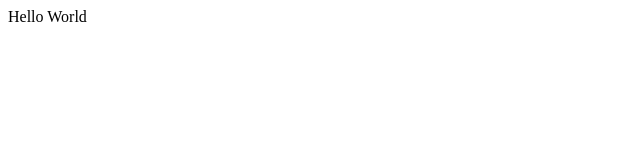
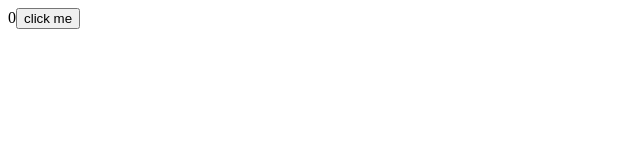
Before and after one commit to yapdianhao/BlackCat, a React app: page / in a window 1280 px wide. Shown: the top 160 px of the page, without its empty margins (0-640 px from the left). Built offline with nearby package versions, Linux system fonts and the light colour scheme.

Commit message:
add sample tsx files

```diff
--- /dev/null
+++ b/components/Counter.tsx
@@ -0,0 +1,30 @@
+import React, { useState } from 'react';
+
+interface Props {
+    children: (
+        count: number,
+        setCount: React.Dispatch<React.SetStateAction<number>>
+    ) => JSX.Element | null;
+}
+
+const Counter: React.FC<Props> = ({children}) => {
+    const [count, setCount] = useState(0);
+
+    const handleIncrement = () => {
+        setCount(count => count + 1);
+    }
+
+    return (
+        <div>
+            {/* <div>
+                Count: {count}
+            </div>
+            <button onClick={handleIncrement}>+</button>
+            <button>-</button>
+            <button>reset</button> */}
+            {children(count, setCount)}
+        </div>
+    )
+}
+
+export default Counter;
--- a/package.json
+++ b/package.json
@@ -27,5 +27,9 @@
     "webpack": "^5.37.0",
     "webpack-cli": "^4.7.0",
     "webpack-dev-server": "^3.11.2"
+  },
+  "dependencies": {
+    "@types/react-router-dom": "^5.1.7",
+    "react-router-dom": "^5.2.0"
   }
 }
--- a/src/App.tsx
+++ b/src/App.tsx
@@ -1,10 +1,25 @@
-import * as React from 'react';
-import * as ReactDOM from 'react-dom'
+import React from 'react';
+import ReactDOM from 'react-dom';
+import {
+    BrowserRouter as Router,
+    Route,
+    Link,
+} from 'react-router-dom';
 
-function App() {
+import Counter from "../components/Counter";
+
+const App = () => {
     return (
         <div>
-            Hello World
+            <Counter>
+                {(count, setCount) => (
+                <div>
+                    {count}
+                    <button onClick={() =>setCount(count + 1)}>
+                        click me
+                    </button>
+                </div>)}
+            </Counter>
         </div>
     );
 }
--- a/src/index.tsx
+++ b/src/index.tsx
@@ -1,5 +1,5 @@
-import * as React from 'react';
-import * as ReactDOM from 'react-dom';
+import React from 'react';
+import ReactDOM from 'react-dom';
 
 import App from './App';
 
--- a/tsconfig.json
+++ b/tsconfig.json
@@ -7,6 +7,7 @@
         "target": "es5",
         "jsx": "react",
         "allowJs": true,
-        "moduleResolution": "node"
+        "moduleResolution": "node",
+        "allowSyntheticDefaultImports": true
     }
 }
```
Also changed, not shown: components/LoginScreen.tsx (added, +11 -0 lines), components/TextField.tsx (added), 2 other files (tests, documents, lock files or other folders).
